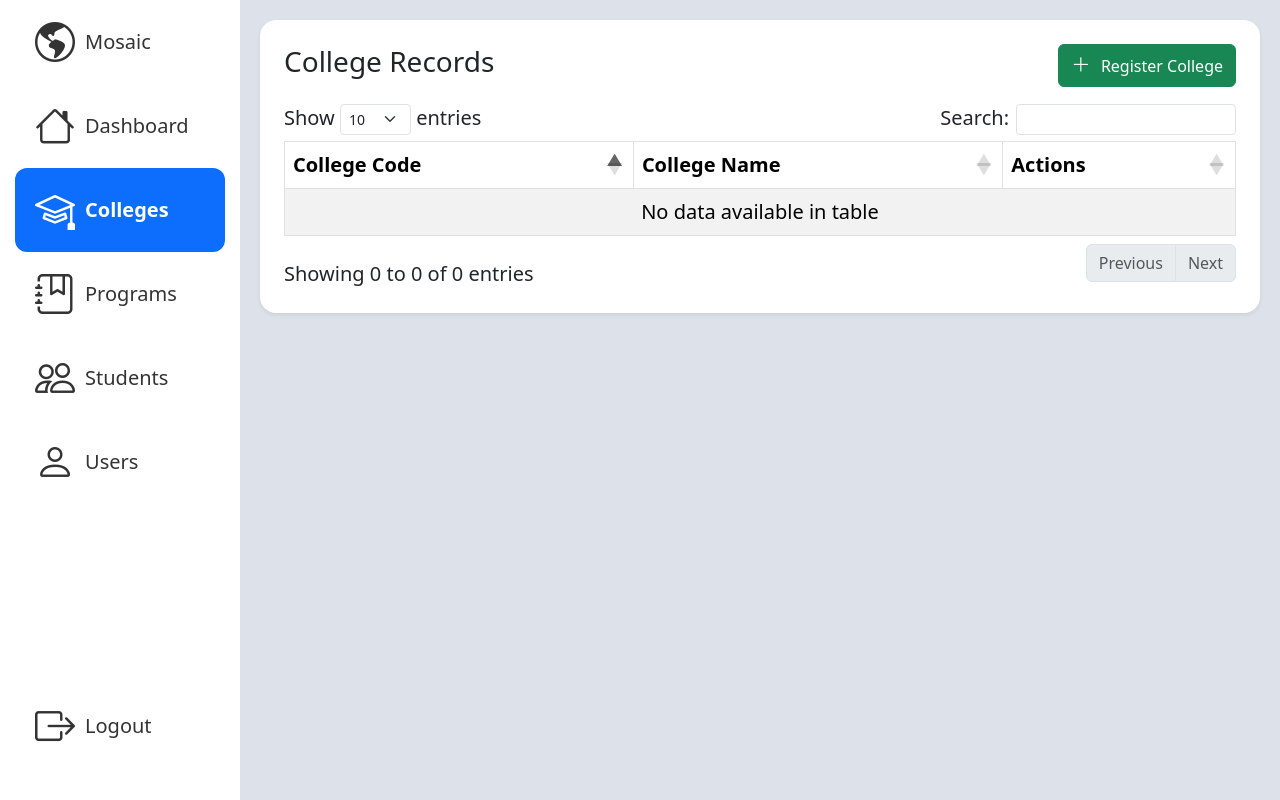
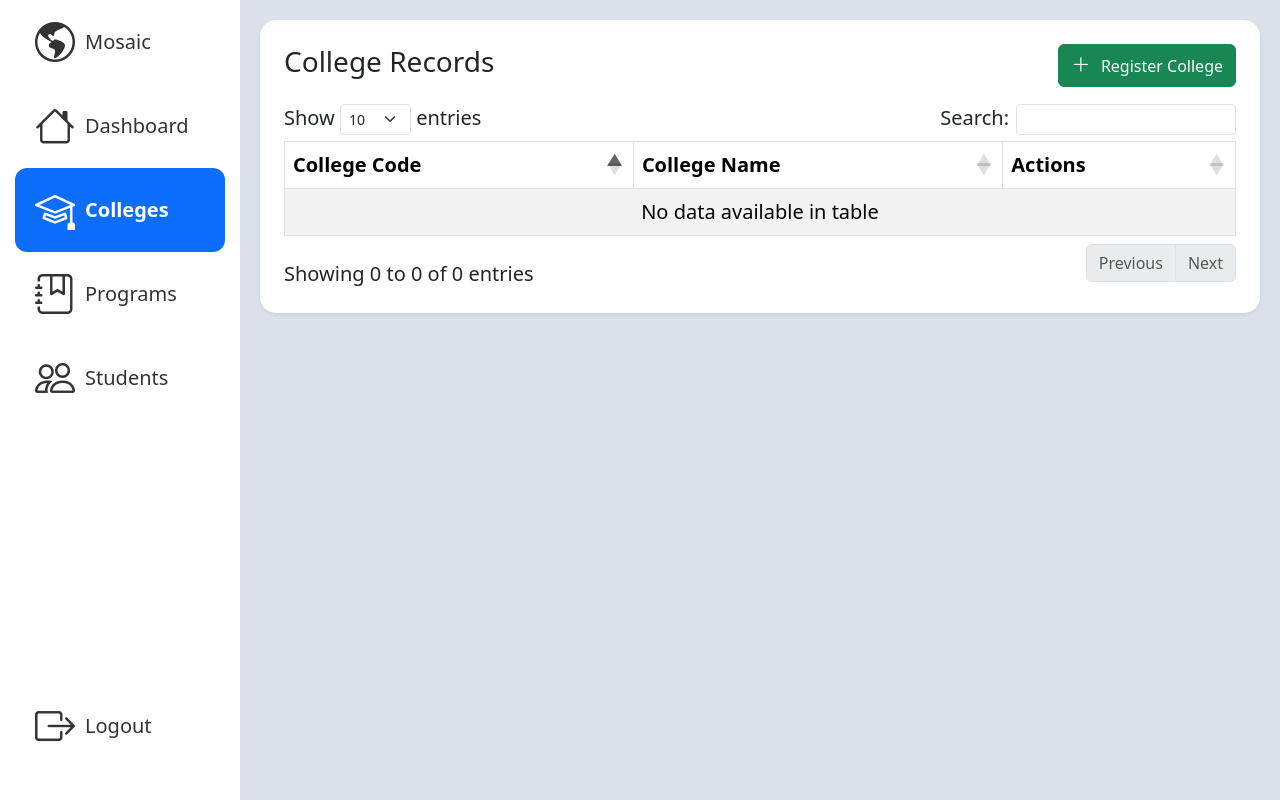
Before and after one commit to mustafamclngn/CCC181-SSIS-Web, a Flask app: page /colleges in a window 1280 px wide. Run offline with Flask 3, Linux system fonts and the light colour scheme; data that the repository does not hold is empty; some libraries are stand-ins or nearby versions.

Commit message:
removed users page

```diff
--- a/app/templates/index.html
+++ b/app/templates/index.html
@@ -75,11 +75,6 @@
               class="sidebar-link nav-link"
             >
               <i class="bi bi-people fs-1"></i> <span>Students</span>
-            </a>
-          </li>
-          <li class="sidebar-item">
-            <a href="{{ url_for('user.users') }}" class="sidebar-link nav-link">
-              <i class="bi bi-person fs-1"></i> <span>Users</span>
             </a>
           </li>
         </ul>
```
